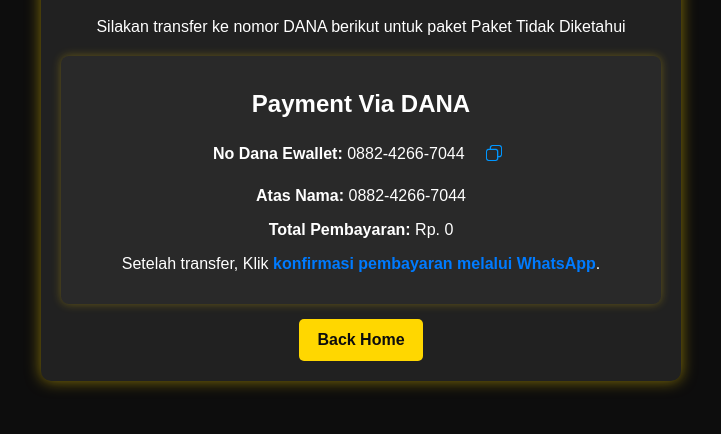
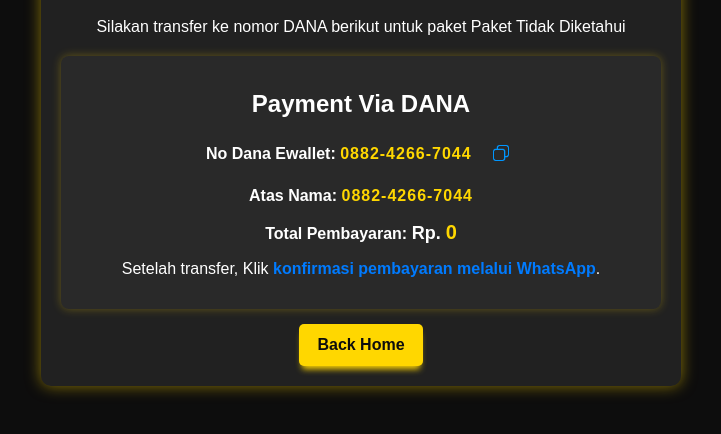
Before and after one commit to LisensiKey/LisensiKey1, a plain HTML site: page pembayaran.html in a window 1280 px wide. Shown: the part 212-646 px from the top of the page, without its empty margins (279-1000 px from the left). Drawn offline with Linux system fonts and the light colour scheme.

Commit message:
styles.css

```diff
--- a/styles.css
+++ b/styles.css
@@ -67,6 +67,10 @@
     border-radius: 5px;
     font-weight: bold;
     transition: background 0.3s;
+    box-shadow:
+    0px 6px 6px -3px #ffd700,
+    0px 4px 6px -4px rgba(0, 0, 0, 0.1);
+    transition: box-shadow 0.3s ease;
 }
 
 .btn:hover {
@@ -98,6 +102,33 @@
 .bank-logo {
     width: 30px;
     margin: 20px 0;
+}
+
+#noRek {
+    font-size: 16px;      /* Bisa diubah jadi 28px kalau mau ekstra besar */
+    font-weight: bold;
+    color: #ffd700;       /* Warna emas biar nyala di background gelap */
+    letter-spacing: 1px;  /* Biar angka lebih rapi & enak dibaca */
+}
+
+#AtasNama {
+    font-size: 16px;      /* Bisa diubah jadi 28px kalau mau ekstra besar */
+    font-weight: bold;
+    color: #ffd700;       /* Warna emas biar nyala di background gelap */
+    letter-spacing: 1px;  /* Biar angka lebih rapi & enak dibaca */
+}
+
+/* Nilai nominal harga */
+#harga {
+    font-size: 20px;
+    font-weight: bold;
+    color: #ffd700;
+}
+
+#Rp {
+    font-size: 18px;
+    font-weight: bold;
+    color: #fefefe;
 }
 
 .rekening {
```
